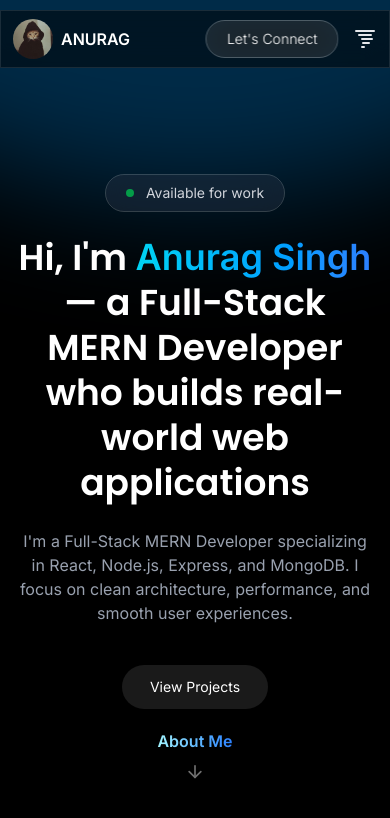
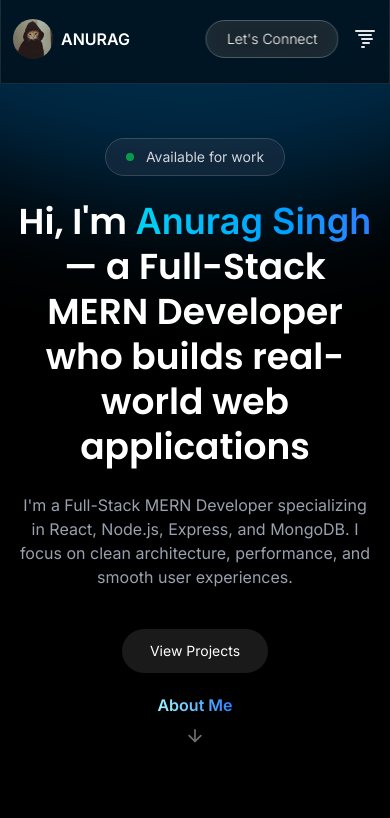
Before and after one commit to Anurag-Singh-0/Iam-Anurag, a React (Vite) app: page / in a window 390 px wide. Shown: the top 818 px of the page. Built offline with nearby package versions, Linux system fonts and the light colour scheme.

Commit message:
Fixing navbar

```diff
--- a/src/components/layout/Navbar.jsx
+++ b/src/components/layout/Navbar.jsx
@@ -28,11 +28,11 @@ function Navbar() {
       <motion.nav
         animate={{ y: [-100, 10] }}
         transition={{ duration: 0.5, delay: 0.7, ease: "easeInOut" }}
-        className="fixed top-0 md:top-4 left-1/2 z-50 w-full md:w-[95%] md:max-w-6xl -translate-x-1/2
+        className="fixed -top-4 md:top-4 left-1/2 z-50 w-full md:w-[95%] md:max-w-6xl -translate-x-1/2
       md:rounded-full border border-white/10 bg-black/50 backdrop-blur-md"
         aria-label="Main Navigation"
       >
-        <div className="flex items-center justify-between px-3 py-2 relative">
+        <div className="flex items-center justify-between px-3 py-6 md:py-2 relative">
           {/* Logo / Name */}
           <div
             className="flex items-center gap-2 cursor-pointer"
--- a/src/index.css
+++ b/src/index.css
@@ -17,30 +17,6 @@ h1, h2, h3, h4, h5, h6 {
 /* Smooth Scrolling */
 html {
   scroll-behavior: smooth;
-}
-
-/* Custom scrollbar */
-::-webkit-scrollbar {
-  width: 8px;
-}
-
-::-webkit-scrollbar-track {
-  background: #0f172a;
-}
-
-::-webkit-scrollbar-thumb {
-  background: #1d4ed8;
-  border-radius: 4px;
-}
-
-::-webkit-scrollbar-thumb:hover {
-  background: #1e40af;
-}
-
-/* Better selection color */
-::selection {
-  background-color: rgba(59, 130, 246, 0.3);
-  color: white;
 }
 
 /* Section spacing for smooth scroll */
--- a/src/pages/Home.jsx
+++ b/src/pages/Home.jsx
@@ -65,7 +65,7 @@ function Home() {
       />
 
       {/* Content */}
-      <div className="relative z-10 flex min-h-screen flex-col items-center justify-center px-4 pt-28 text-center">
+      <div className="relative z-10 flex min-h-screen flex-col items-center justify-center px-4 pt-10 md:pt-28 text-center">
         {/* Availability */}
         <motion.div
           variants={fadeUp}
```
